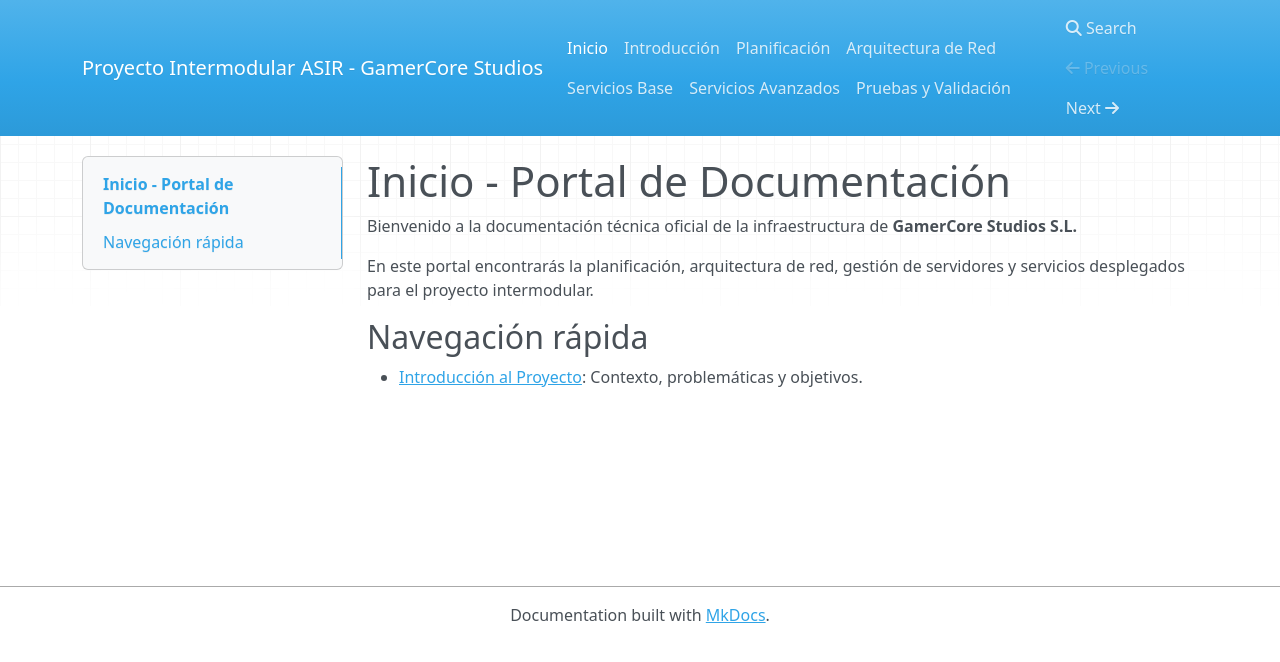
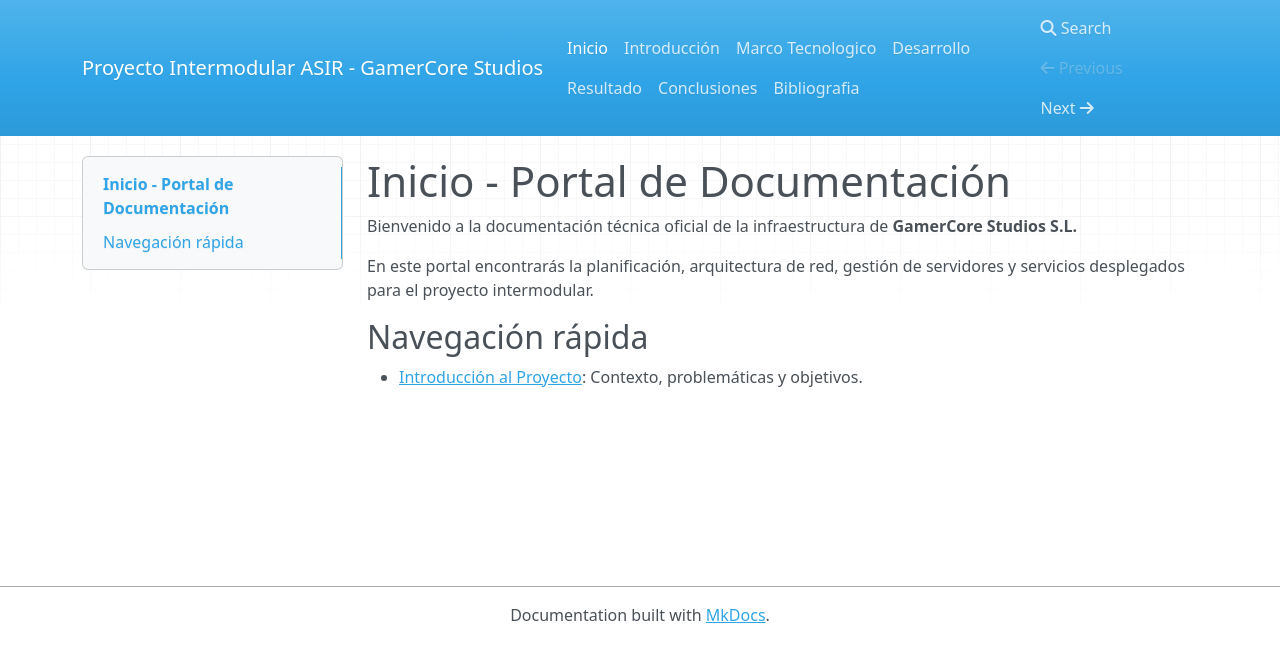
Before and after one commit to LuisEricMartin/Proyecto-Intermodular-ASIR, an MkDocs documentation site: the page built from docs/index.md, in a window 1280 px wide. Shown: the top 662 px of the page. Built offline with MkDocs 1.6.1, drawn with Linux system fonts in a browser that asks for light colours; nearby versions of some CDN libraries.

Commit message:
Update navigation structure in mkdocs.yml

```diff
--- a/mkdocs.yml
+++ b/mkdocs.yml
@@ -3,8 +3,8 @@ site_name: Proyecto Intermodular ASIR - GamerCore Studios
 nav:
   - Inicio: index.md
   - Introducción: 01_introduccion.md
-  - Planificación: 02_planificacion.md
-  - Arquitectura de Red: 03_arquitectura_red.md
-  - Servicios Base: 04_servicios_base.md
-  - Servicios Avanzados: 05_servicios_avanzados.md
-  - Pruebas y Validación: 06_pruebas_y_validacion.md
+  - Marco Tecnologico: 02_marco_tecnologico.md
+  - Desarrollo: 03_desarrollo.md
+  - Resultado: 04_resultados.md
+  - Conclusiones: 05_conclusiones.md
+  - Bibliografia: 06_bibliografia.md
```
